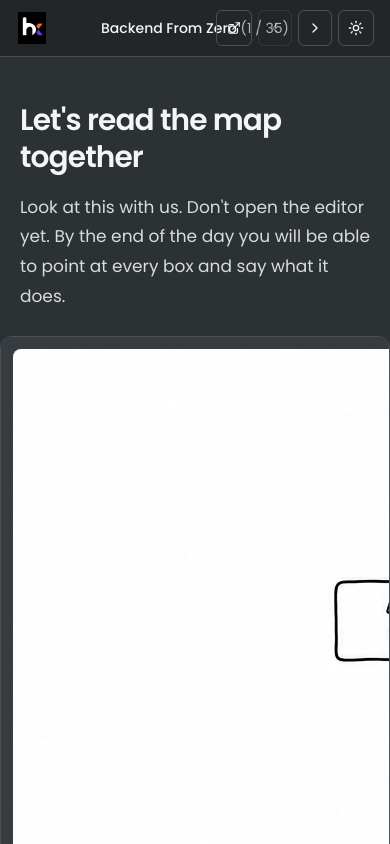
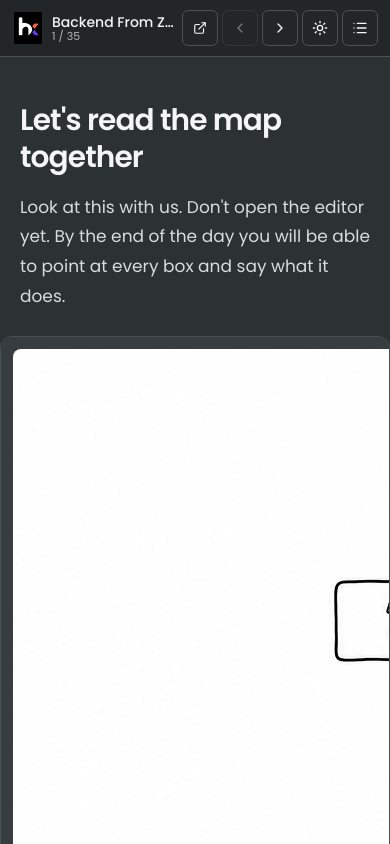
Before and after one commit to sreecharan-desu/hackx-slides, a Next.js app: page /tracks/backend-from-zero/01-what-you-own in a window 390 px wide. Shown: the top 844 px of the page. Built offline with nearby package versions, Linux system fonts and the light colour scheme.

Commit message:
Fix lesson navbar overlap on small screens.
Replace the centered three-column grid with a flex row that truncates the track title, stacks the slide counter under it, and keeps icon-only controls from colliding.

```diff
--- a/src/components/ClassicNavbar.tsx
+++ b/src/components/ClassicNavbar.tsx
@@ -9,6 +9,7 @@ import {
   ChevronLeft,
   ChevronRight,
   ExternalLink,
+  List,
   Moon,
   Sun,
 } from "lucide-react";
@@ -67,7 +68,6 @@ export function ClassicNavbar({
       }
 
       const withMod = e.metaKey || e.ctrlKey;
-      // ← / → and ⌘/Ctrl + ← / →
       if (e.key === "ArrowLeft" || (withMod && e.key === "ArrowLeft")) {
         if (!prevHref) return;
         e.preventDefault();
@@ -87,40 +87,55 @@ export function ClassicNavbar({
 
   return (
     <header className="sticky top-0 z-50 border-b border-border bg-nav/90 backdrop-blur-md">
-      <div className="grid h-14 grid-cols-[minmax(0,1fr)_auto_minmax(0,1fr)] items-center gap-3 px-4 sm:px-6">
-        <Link href="/" className="flex h-9 min-w-0 items-center gap-2 justify-self-start">
+      <div className="mx-auto flex h-14 max-w-[1100px] items-center gap-2 px-3 sm:gap-3 sm:px-5">
+        <Link href="/" className="flex shrink-0 items-center gap-2">
           <Image
             src="/hackx-logo.png"
             alt="hackx"
             width={32}
             height={32}
-            className="block size-8 shrink-0 rounded-sm object-contain"
+            className="block size-8 rounded-sm object-contain"
             priority
           />
-          <span className="hidden text-base font-semibold tracking-tight sm:inline">
+          <span className="hidden text-base font-semibold tracking-tight md:inline">
             hackx
           </span>
         </Link>
 
-        <p className="whitespace-nowrap justify-self-center px-1 text-center text-sm font-medium leading-none text-foreground sm:text-[15px]">
-          {trackTitle}
-          <span className="font-normal text-muted">
-            {" "}
-            ({currentIndex + 1} / {total})
-          </span>
-        </p>
+        <div className="min-w-0 flex-1">
+          <p className="truncate text-sm font-medium leading-tight text-foreground sm:text-[15px]">
+            {trackTitle}
+          </p>
+          <p className="text-[11px] leading-none text-muted tabular-nums sm:text-xs">
+            {currentIndex + 1} / {total}
+          </p>
+        </div>
 
-        <div className="flex h-9 items-center justify-end gap-1.5 justify-self-end sm:gap-2">
-          <JumpTo trackId={trackId} lessons={lessons} currentId={lessons[currentIndex]?.id} />
+        <div className="flex shrink-0 items-center gap-1 sm:gap-1.5">
+          <JumpTo
+            trackId={trackId}
+            lessons={lessons}
+            currentId={lessons[currentIndex]?.id}
+          />
 
-          <NavButton href={prevHref} disabled={!prevHref} label="Prev" icon={<ChevronLeft className="h-4 w-4" />} />
-          <NavButton href={nextHref} disabled={!nextHref} label="Next" icon={<ChevronRight className="h-4 w-4" />} reverse />
+          <NavIcon
+            href={prevHref}
+            disabled={!prevHref}
+            label="Previous slide"
+            icon={<ChevronLeft className="h-4 w-4" />}
+          />
+          <NavIcon
+            href={nextHref}
+            disabled={!nextHref}
+            label="Next slide"
+            icon={<ChevronRight className="h-4 w-4" />}
+          />
 
           <button
             type="button"
             aria-label="Toggle theme"
             onClick={() => setTheme(theme === "dark" ? "light" : "dark")}
-            className="inline-flex h-9 w-9 items-center justify-center rounded-md border border-border text-foreground hover:bg-surface"
+            className="inline-flex size-9 items-center justify-center rounded-md border border-border text-foreground hover:bg-surface"
           >
             {mounted && theme === "light" ? (
               <Moon className="h-4 w-4" />
@@ -131,11 +146,13 @@ export function ClassicNavbar({
 
           <Link
             href={`/tracks/${trackId}`}
-            className="hidden h-9 items-center gap-1.5 rounded-md border border-border px-2.5 text-sm hover:bg-surface sm:inline-flex"
+            className="inline-flex size-9 items-center justify-center rounded-md border border-border text-foreground hover:bg-surface sm:w-auto sm:gap-1.5 sm:px-2.5"
             title="Track outline"
+            aria-label="Track outline"
           >
-            <ExternalLink className="h-3.5 w-3.5" />
-            Outline
+            <List className="h-4 w-4 sm:hidden" />
+            <ExternalLink className="hidden h-3.5 w-3.5 sm:block" />
+            <span className="hidden text-sm sm:inline">Outline</span>
           </Link>
         </div>
       </div>
@@ -143,48 +160,32 @@ export function ClassicNavbar({
   );
 }
 
-function NavButton({
+function NavIcon({
   href,
   disabled,
   label,
   icon,
-  reverse,
 }: {
   href?: string;
   disabled?: boolean;
   label: string;
   icon: React.ReactNode;
-  reverse?: boolean;
 }) {
-  const className = `inline-flex h-9 items-center gap-1 rounded-md border border-border px-2 text-sm ${
-    disabled
-      ? "cursor-not-allowed opacity-40"
-      : "hover:bg-surface"
+  const className = `inline-flex size-9 items-center justify-center rounded-md border border-border ${
+    disabled ? "cursor-not-allowed opacity-40" : "hover:bg-surface"
   }`;
-
-  const content = reverse ? (
-    <>
-      <span className="hidden sm:inline">{label}</span>
-      {icon}
-    </>
-  ) : (
-    <>
-      {icon}
-      <span className="hidden sm:inline">{label}</span>
-    </>
-  );
 
   if (disabled || !href) {
     return (
-      <span className={className} aria-disabled>
-        {content}
+      <span className={className} aria-disabled aria-label={label}>
+        {icon}
       </span>
     );
   }
 
   return (
-    <Link href={href} prefetch className={className}>
-      {content}
+    <Link href={href} prefetch className={className} aria-label={label}>
+      {icon}
     </Link>
   );
 }
--- a/src/components/JumpTo.tsx
+++ b/src/components/JumpTo.tsx
@@ -42,8 +42,9 @@ export function JumpTo({
       <button
         type="button"
         onClick={() => setOpen((v) => !v)}
-        className="inline-flex h-9 items-center gap-1.5 rounded-md border border-border px-2.5 text-sm hover:bg-surface"
+        className="inline-flex size-9 items-center justify-center rounded-md border border-border text-sm hover:bg-surface sm:w-auto sm:gap-1.5 sm:px-2.5"
         aria-expanded={open}
+        aria-label="Jump to lesson"
       >
         <ExternalLink className="h-3.5 w-3.5" />
         <span className="hidden sm:inline">Jump To</span>
```
